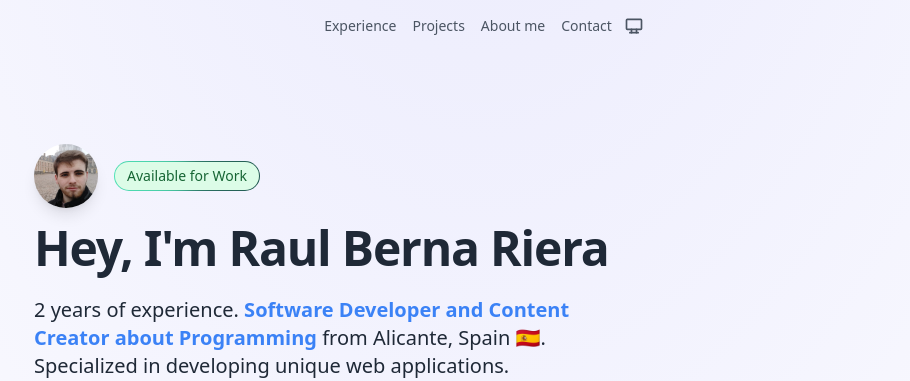
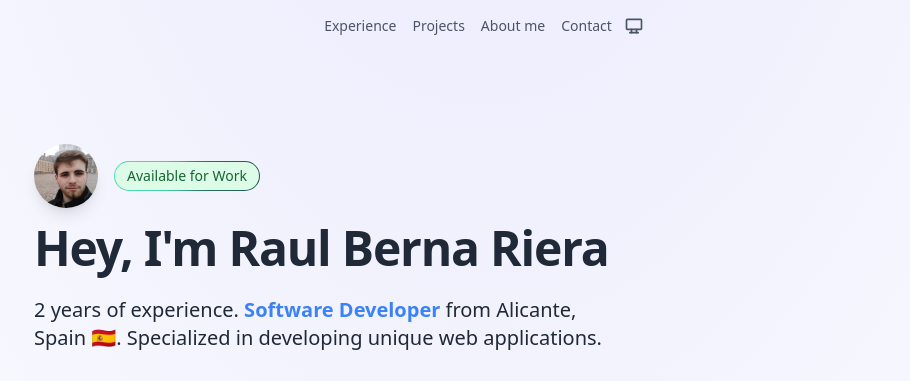
Before and after one commit to raulbr99/portfolio-rauldev, an Astro site: page / in a window 1280 px wide. Shown: the top 381 px of the page, without its empty margins (158-1068 px from the left). Built offline with nearby package versions, Linux system fonts and the light colour scheme; Astro itself is replaced by a stand-in of ours.

Commit message:
Update Hero.astro

```diff
--- a/src/components/Hero.astro
+++ b/src/components/Hero.astro
@@ -34,7 +34,7 @@ import CvIcon from "./icons/Cv.astro"
     class="mt-6 text-xl text-gray-800 dark:[&>strong]:text-blue-300 [&>strong]:text-blue-500 [&>strong]:font-semibold dark:text-gray-300"
   >
     2 years of experience. <strong
-      >Software Developer and Content Creator about Programming</strong
+      >Software Developer</strong
     > from Alicante, Spain 🇪🇸. Specialized in developing unique web applications.
   </p>
   <nav class="flex flex-wrap gap-4 mt-8 sm:w-[650px]">
```
